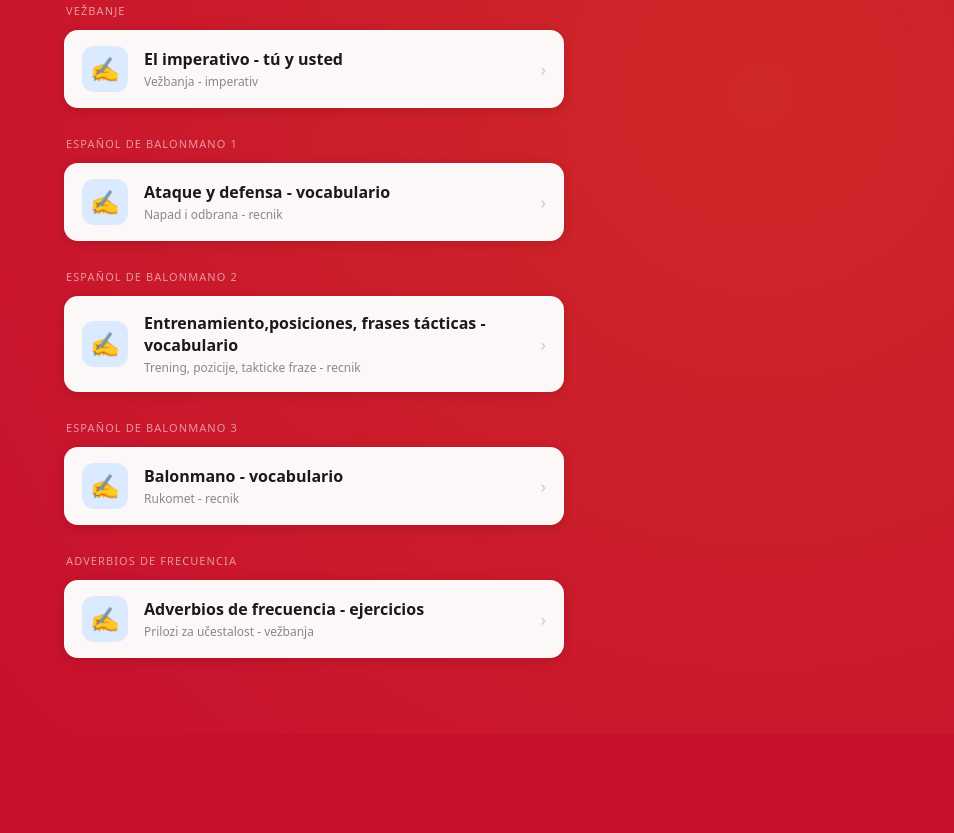
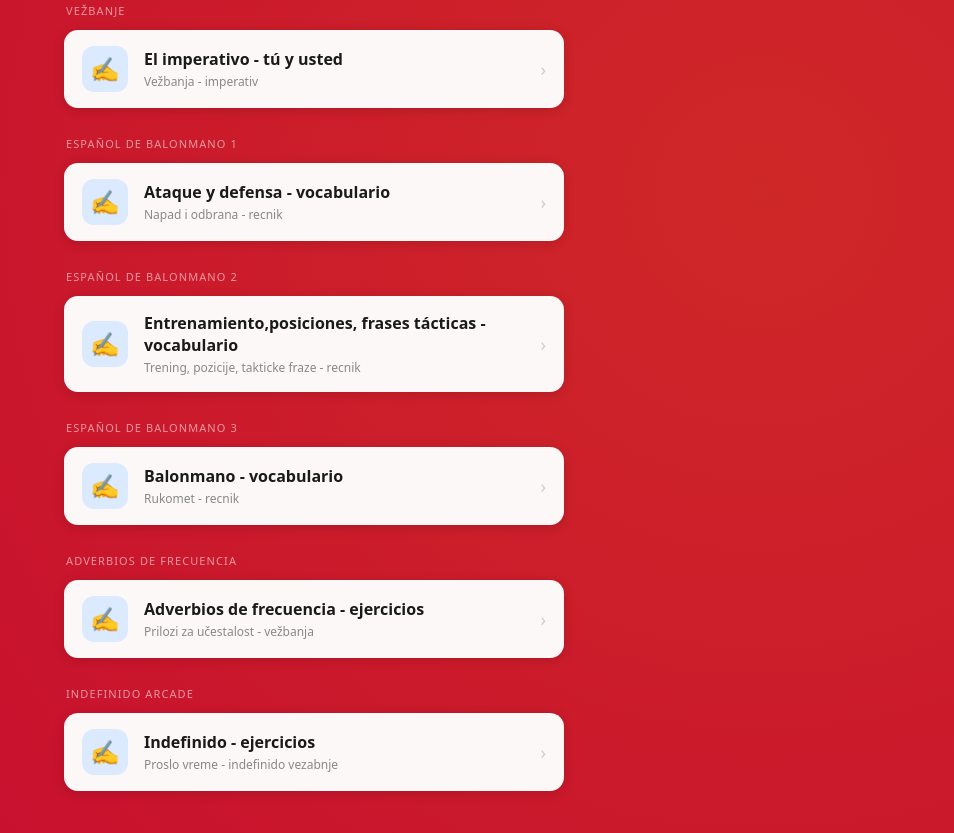
Before and after one commit to militsa-radoyichich/spanish, a plain HTML site: page index.html in a window 1280 px wide. Shown: the part 1826-2659 px from the top of the page, without its empty margins (326-1280 px from the left). Before the commit the page ends 2560 px from the top, so only its background shows below. Drawn offline with Linux system fonts and the light colour scheme.

Commit message:
Update index.html

```diff
--- a/index.html
+++ b/index.html
@@ -330,6 +330,18 @@
     </a>
   </div>
 
+ <div class="section">
+    <div class="section-title">Indefinido arcade</div>
+    <a class="card-link" href="indefinido-arcade.html">
+      <div class="icon-wrap blue">✍️</div>
+      <div class="info">
+        <span class="name">Indefinido - ejercicios</span>
+        <span class="desc">Proslo vreme - indefinido vezabnje</span>
+      </div>
+      <span class="arrow">›</span>
+    </a>
+  </div>
+
 </div>
 </body>
 </html>
```
